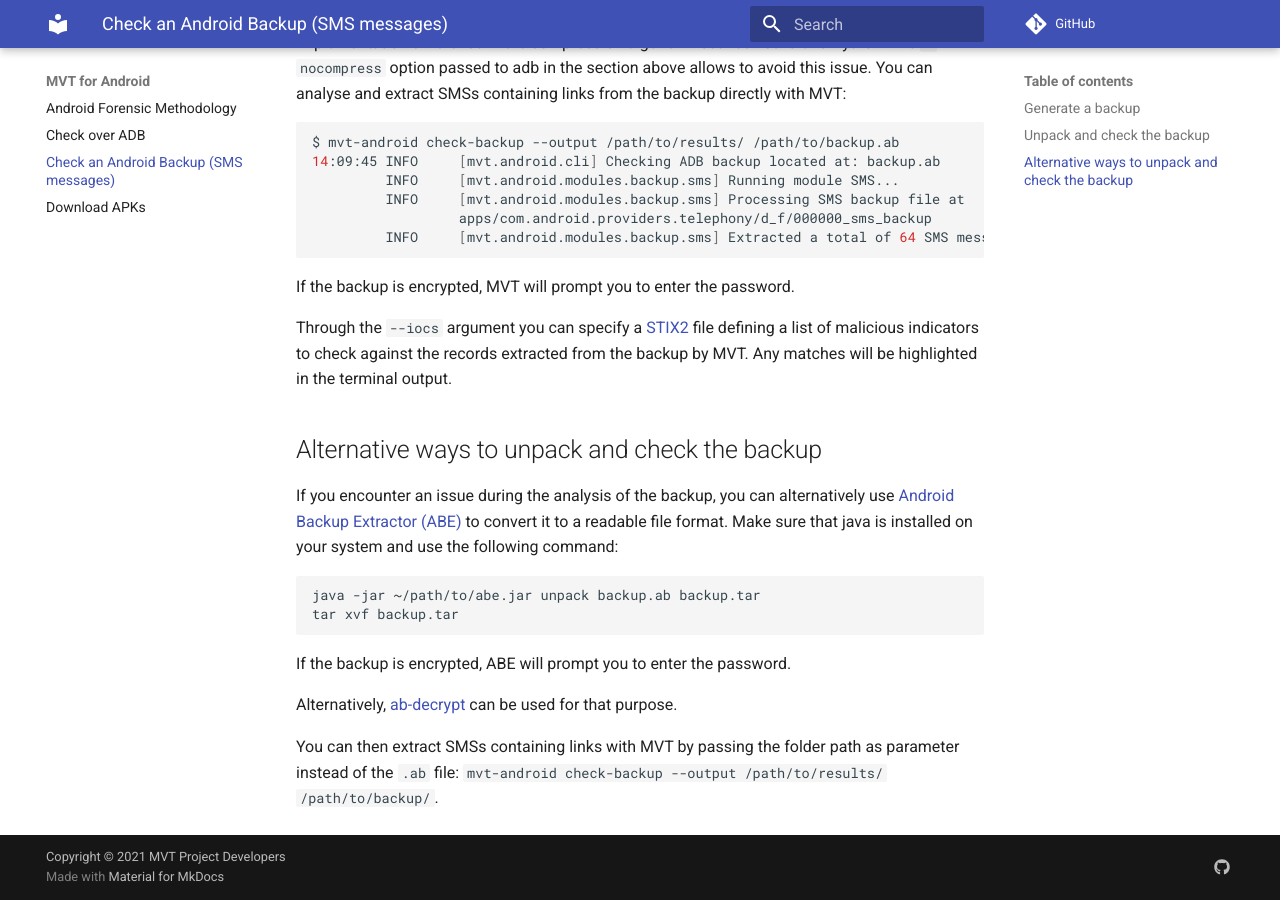
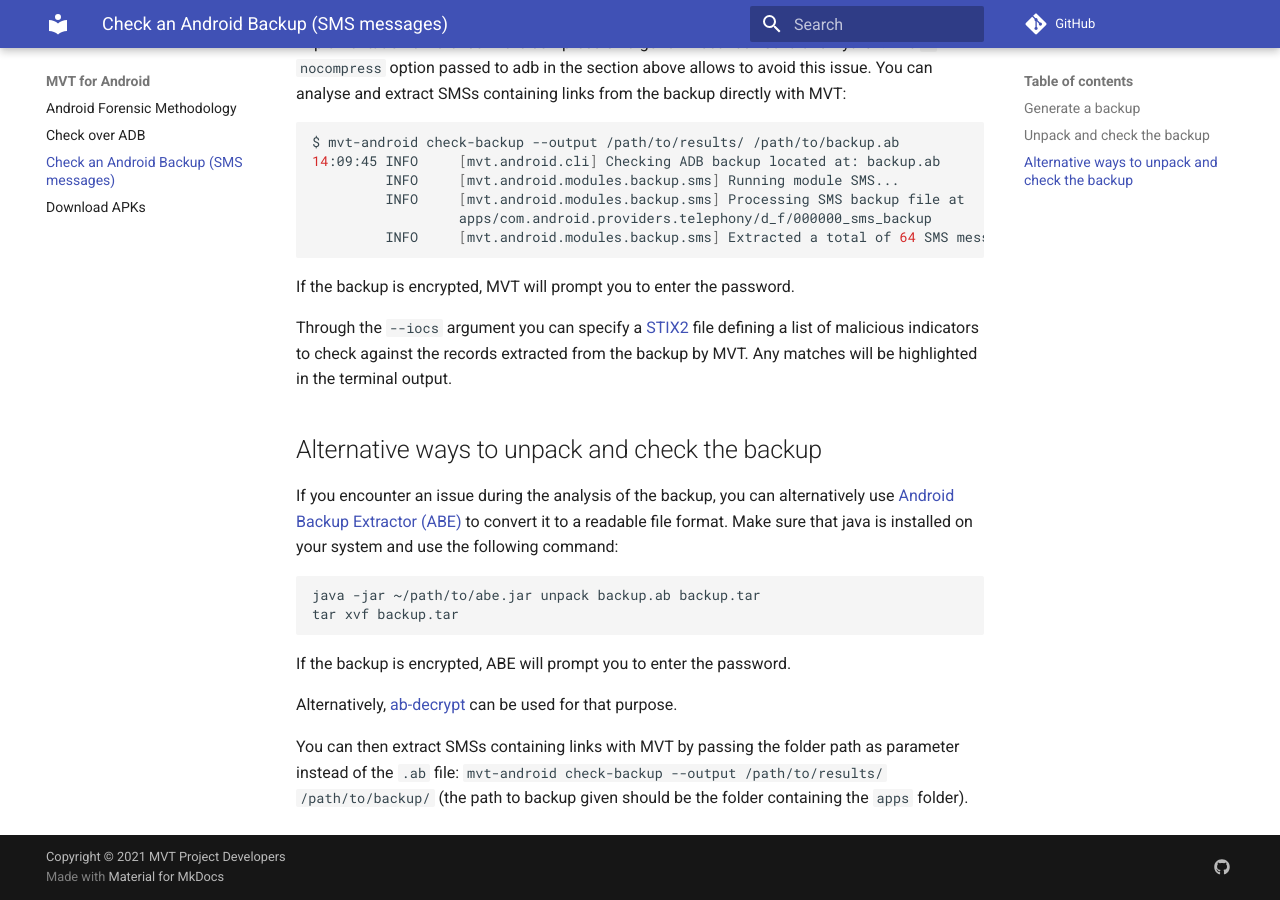
Before and after one commit to mvt-project/mvt, an MkDocs documentation site: the page built from docs/android/backup.md, in a window 1280 px wide and 900 px high, scrolled down 940 px. Built offline with MkDocs 1.6.1 and Material for MkDocs 9.7.7, drawn with Linux system fonts in a browser that asks for light colours; comment, search, counter and statistics services are not loaded.

Commit message:
Clarifies the backup path needed in the documentation

```diff
--- a/docs/android/backup.md
+++ b/docs/android/backup.md
@@ -52,4 +52,4 @@
 
 Alternatively, [ab-decrypt](https://github.com/joernheissler/ab-decrypt) can be used for that purpose.
 
-You can then extract SMSs containing links with MVT by passing the folder path as parameter instead of the `.ab` file: `mvt-android check-backup --output /path/to/results/ /path/to/backup/`.
+You can then extract SMSs containing links with MVT by passing the folder path as parameter instead of the `.ab` file: `mvt-android check-backup --output /path/to/results/ /path/to/backup/` (the path to backup given should be the folder containing the `apps` folder).
```
